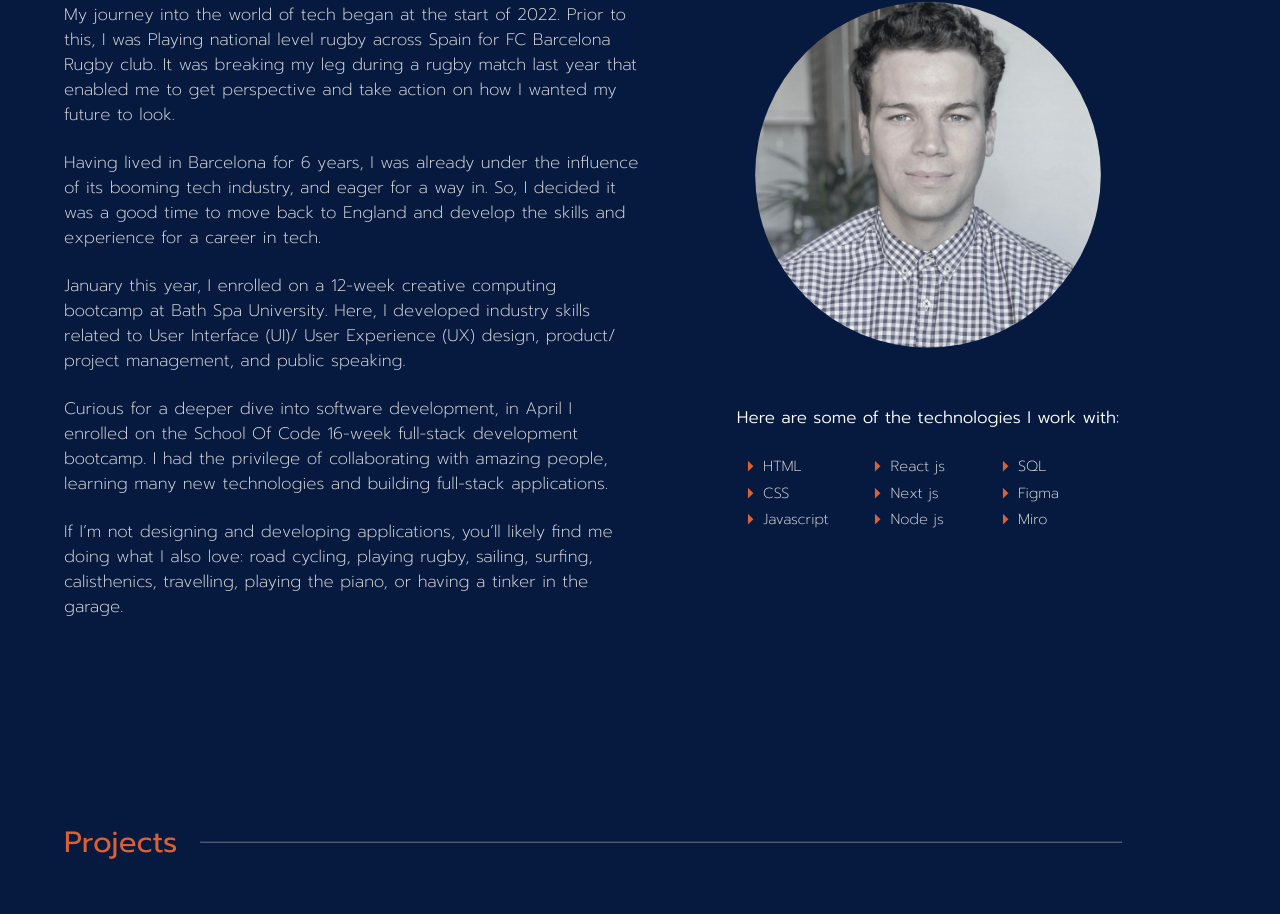
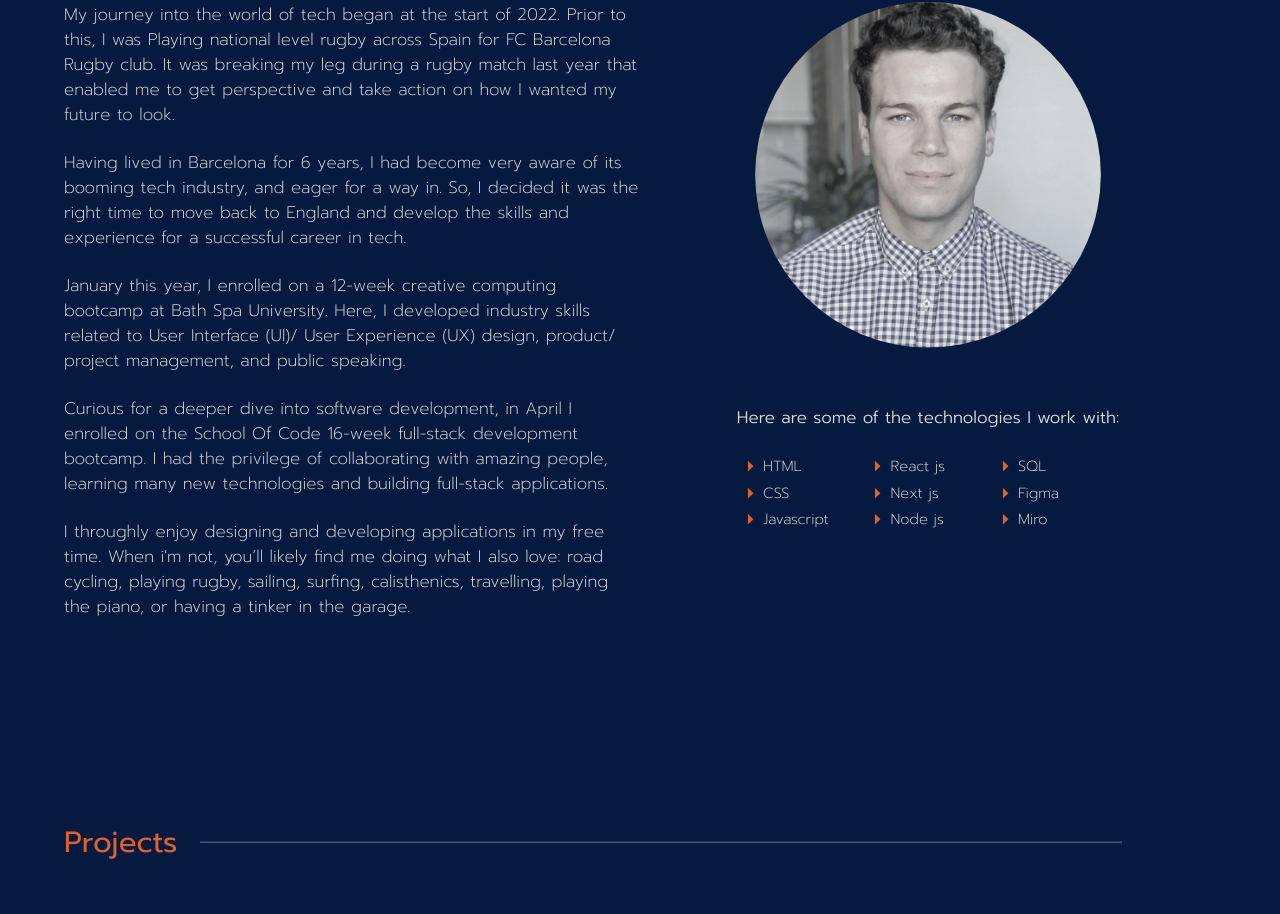
Before and after one commit to leoarthurwall/My-Portfolio, a React (Create React App) app: page / in a window 1280 px wide. Shown: the part 1047-1961 px from the top of the page. Built offline with nearby package versions, Linux system fonts and the light colour scheme; grey boxes are pictures that could not be loaded; a web font is replaced by a local one.

Commit message:
title and favicon updated

```diff
--- a/public/index.html
+++ b/public/index.html
@@ -24,7 +24,7 @@
       work correctly both with client-side routing and a non-root public URL.
       Learn how to configure a non-root public URL by running `npm run build`.
     -->
-    <title>React App</title>
+    <title>Leo Wall | UX/UI Designer & Full-Stack Developer</title>
   </head>
   <body>
     <noscript>You need to enable JavaScript to run this app.</noscript>
--- a/src/Components/About/about.js
+++ b/src/Components/About/about.js
@@ -24,10 +24,9 @@ function About() {
                 take action on how I wanted my future to look.{" "}
               </p>
               <p className="about-section-summary-p">
-                Having lived in Barcelona for 6 years, I was already under the
-                influence of its booming tech industry, and eager for a way in.
-                So, I decided it was a good time to move back to England and
-                develop the skills and experience for a career in tech.{" "}
+                Having lived in Barcelona for 6 years, I had become very aware of its booming tech industry, and eager for a way in.
+                So, I decided it was the right time to move back to England and
+                develop the skills and experience for a successful career in tech.{" "}
               </p>{" "}
               <p className="about-section-summary-p">
                 January this year, I enrolled on a 12-week creative computing
@@ -43,7 +42,7 @@ function About() {
                 applications.{" "}
               </p>
               <p className="about-section-summary-p">
-                If I’m not designing and developing applications, you’ll likely
+                I throughly enjoy designing and developing applications in my free time. When i'm not, you’ll likely
                 find me doing what I also love: road cycling, playing rugby,
                 sailing, surfing, calisthenics, travelling, playing the piano,
                 or having a tinker in the garage.{" "}
--- a/src/Components/About/about.scss
+++ b/src/Components/About/about.scss
@@ -102,13 +102,14 @@
  .about-section-summary-p {
      margin-bottom: 1.1rem;
      font-size: 0.8rem;
+     font-weight: 200;
 
     }
  .about-section-summary-h4 {
     margin-bottom: 1.1rem;
     font-size: 0.8rem;
     font-weight: 300;
-    color: $the-dot-docoration-color;
+    color: $secondary-font-color;
 }
 
 
@@ -162,9 +163,6 @@
         flex-direction: column;
         align-items: center;
       }
-    .about-section-header-wording em {
-        font-size: 1.2rem;
-    }
     .about-section-right {
           width:90%;
     }
```
Also changed, not shown: 1 other file (tests, documents, lock files or other folders).
